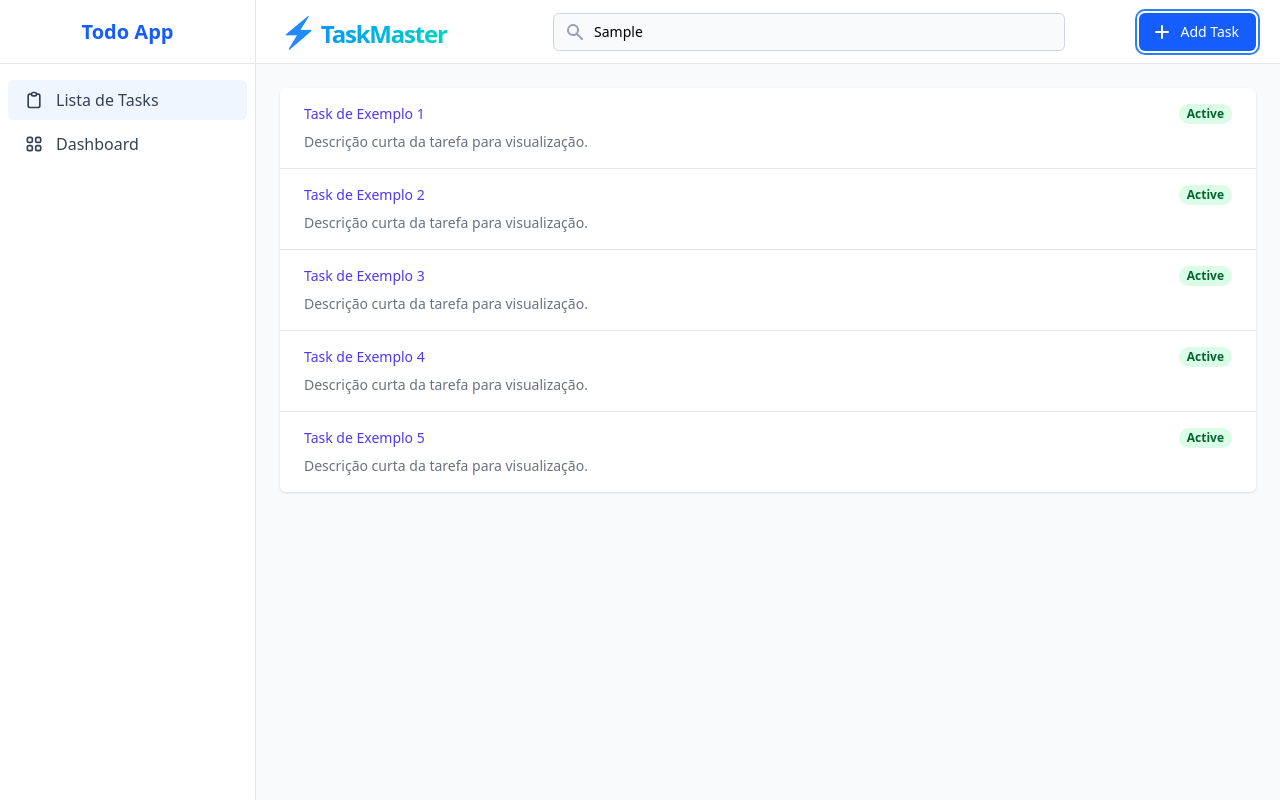
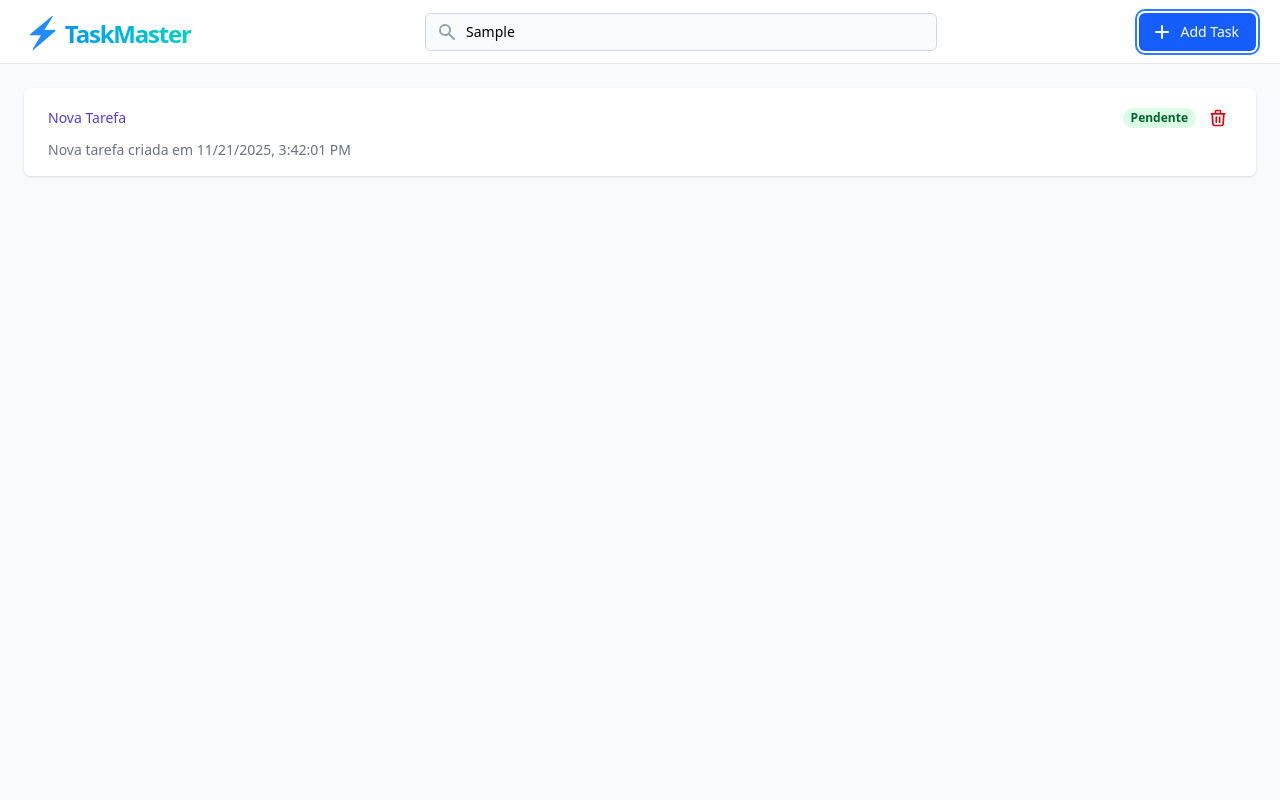
Before and after one commit to DanteWaker/desafio-vue-tasks-jose-denner-lira-do-nascimento, a Vue app: page /tasks in a window 1280 px wide. Both pictures are taken after typing "Sample" into the empty fields and a click on the button "Add Task". Built offline with nearby package versions, Linux system fonts and the light colour scheme.

Commit message:
feat: implement task management with global store and modal for task details

```diff
--- a/src/_shared/layouts/MainLayout.vue
+++ b/src/_shared/layouts/MainLayout.vue
@@ -1,79 +1,54 @@
 <script setup lang="ts">
-import { ref } from 'vue';
-import { useRouter } from 'vue-router';
+import { ref } from "vue";
+import { useGlobalStore } from "../stores/GlobalStore";
 
-const router = useRouter();
-const searchQuery = ref('');
+const searchQuery = ref("");
+
+const { addTask } = useGlobalStore();
 
 const handleAddTask = () => {
-  console.log('Add task clicked');
-  // Implement add task logic or emit event
+	addTask({
+		description: `Nova tarefa criada em ${new Date().toLocaleString()}`,
+		title: "Nova Tarefa",
+	});
 };
 </script>
 
 <template>
   <div class="flex h-screen bg-gray-50">
-    <aside class="w-64 bg-white border-r border-gray-200 flex flex-col fixed h-full z-10">
-      <div class="h-16 flex items-center justify-center border-b border-gray-200">
-        <span class="text-xl font-bold text-blue-600">Todo App</span>
-      </div>
 
-      <nav class="flex-1 py-4 px-2 space-y-1">
-        <router-link
-          to="/tasks"
-          class="flex items-center px-4 py-2 text-gray-700 hover:bg-blue-50 hover:text-blue-600 rounded-md transition-colors"
-          active-class="bg-blue-50 text-blue-600"
-        >
-          <svg xmlns="http://www.w3.org/2000/svg" class="h-5 w-5 mr-3" fill="none" viewBox="0 0 24 24" stroke="currentColor">
-            <path stroke-linecap="round" stroke-linejoin="round" stroke-width="2" d="M9 5H7a2 2 0 00-2 2v12a2 2 0 002 2h10a2 2 0 002-2V7a2 2 0 00-2-2h-2M9 5a2 2 0 002 2h2a2 2 0 002-2M9 5a2 2 0 012-2h2a2 2 0 012 2" />
-          </svg>
-          Lista de Tasks
-        </router-link>
 
-        <router-link
-          to="/dashboard"
-          class="flex items-center px-4 py-2 text-gray-700 hover:bg-blue-50 hover:text-blue-600 rounded-md transition-colors"
-          active-class="bg-blue-50 text-blue-600"
-        >
-          <svg xmlns="http://www.w3.org/2000/svg" class="h-5 w-5 mr-3" fill="none" viewBox="0 0 24 24" stroke="currentColor">
-            <path stroke-linecap="round" stroke-linejoin="round" stroke-width="2" d="M4 6a2 2 0 012-2h2a2 2 0 012 2v2a2 2 0 01-2 2H6a2 2 0 01-2-2V6zM14 6a2 2 0 012-2h2a2 2 0 012 2v2a2 2 0 01-2 2h-2a2 2 0 01-2-2V6zM4 16a2 2 0 012-2h2a2 2 0 012 2v2a2 2 0 01-2 2H6a2 2 0 01-2-2v-2zM14 16a2 2 0 012-2h2a2 2 0 012 2v2a2 2 0 01-2 2h-2a2 2 0 01-2-2v-2z" />
-          </svg>
-          Dashboard
-        </router-link>
-      </nav>
-    </aside>
-
-    <div class="flex-1 flex flex-col ml-64">
+    <div class="flex-1 flex flex-col">
       <header class="h-16 bg-white border-b border-gray-200 flex items-center justify-between px-6 sticky top-0 z-20">
         <div class="flex items-center">
-           <div class="text-2xl font-extrabold tracking-tighter text-transparent bg-clip-text bg-gradient-to-r from-blue-500 to-teal-400 mr-8">
-             <span class="text-3xl">⚡</span> TaskMaster
-           </div>
+          <div
+            class="text-2xl font-extrabold tracking-tighter text-transparent bg-clip-text bg-gradient-to-r from-blue-500 to-teal-400 mr-8">
+            <span class="text-3xl">⚡</span> TaskMaster
+          </div>
         </div>
 
         <div class="flex-1 max-w-lg mx-4">
           <div class="relative">
             <span class="absolute inset-y-0 left-0 pl-3 flex items-center pointer-events-none">
               <svg class="h-5 w-5 text-gray-400" viewBox="0 0 20 20" fill="currentColor">
-                <path fill-rule="evenodd" d="M8 4a4 4 0 100 8 4 4 0 000-8zM2 8a6 6 0 1110.89 3.476l4.817 4.817a1 1 0 01-1.414 1.414l-4.816-4.816A6 6 0 012 8z" clip-rule="evenodd" />
+                <path fill-rule="evenodd"
+                  d="M8 4a4 4 0 100 8 4 4 0 000-8zM2 8a6 6 0 1110.89 3.476l4.817 4.817a1 1 0 01-1.414 1.414l-4.816-4.816A6 6 0 012 8z"
+                  clip-rule="evenodd" />
               </svg>
             </span>
-            <input
-              v-model="searchQuery"
-              type="text"
+            <input v-model="searchQuery" type="text"
               class="block w-full pl-10 pr-3 py-2 border border-gray-300 rounded-md leading-5 bg-gray-50 placeholder-gray-500 focus:outline-none focus:placeholder-gray-400 focus:border-blue-500 focus:ring-1 focus:ring-blue-500 sm:text-sm transition duration-150 ease-in-out"
-              placeholder="Pesquisar tarefas..."
-            />
+              placeholder="Pesquisar tarefas..." />
           </div>
         </div>
 
         <div>
-          <button
-            @click="handleAddTask"
-            class="inline-flex items-center px-4 py-2 border border-transparent text-sm font-medium rounded-md shadow-sm text-white bg-blue-600 hover:bg-blue-700 focus:outline-none focus:ring-2 focus:ring-offset-2 focus:ring-blue-500"
-          >
+          <button @click="handleAddTask"
+            class="inline-flex items-center px-4 py-2 border border-transparent text-sm font-medium rounded-md shadow-sm text-white bg-blue-600 hover:bg-blue-700 focus:outline-none focus:ring-2 focus:ring-offset-2 focus:ring-blue-500">
             <svg class="-ml-1 mr-2 h-5 w-5" xmlns="http://www.w3.org/2000/svg" viewBox="0 0 20 20" fill="currentColor">
-              <path fill-rule="evenodd" d="M10 3a1 1 0 011 1v5h5a1 1 0 110 2h-5v5a1 1 0 11-2 0v-5H4a1 1 0 110-2h5V4a1 1 0 011-1z" clip-rule="evenodd" />
+              <path fill-rule="evenodd"
+                d="M10 3a1 1 0 011 1v5h5a1 1 0 110 2h-5v5a1 1 0 11-2 0v-5H4a1 1 0 110-2h5V4a1 1 0 011-1z"
+                clip-rule="evenodd" />
             </svg>
             Add Task
           </button>
@@ -82,7 +57,7 @@ const handleAddTask = () => {
 
       <main class="flex-1 overflow-auto p-6">
         <slot>
-            <RouterView />
+          <RouterView />
         </slot>
       </main>
     </div>
--- /dev/null
+++ b/src/_shared/stores/GlobalStore.ts
@@ -0,0 +1,46 @@
+import { useLocalStorage } from "@vueuse/core";
+import { defineStore } from "pinia";
+import type { Task } from "@/modules/tasks/models/TaskView.models";
+
+export const useGlobalStore = defineStore("global", () => {
+	const tasks = useLocalStorage<Task[]>("vue-tasks-db", []);
+
+	const addTask = (
+		task: Omit<Task, "id" | "created_at" | "updated_at" | "is_completed">,
+	) => {
+		const newTask: Task = {
+			...task,
+			id: crypto.randomUUID(),
+			is_completed: false,
+			created_at: new Date(),
+			updated_at: new Date(),
+		};
+		tasks.value.push(newTask);
+	};
+
+	const removeTask = (id: string) => {
+		tasks.value = tasks.value.filter((t) => t.id !== id);
+	};
+
+	const updateTask = (updatedTask: Task) => {
+		const index = tasks.value.findIndex((t) => t.id === updatedTask.id);
+		if (index !== -1) {
+			tasks.value[index] = updatedTask;
+		}
+	};
+
+	const toggleTask = (id: string) => {
+		const task = tasks.value.find((t) => t.id === id);
+		if (task) {
+			task.is_completed = !task.is_completed;
+		}
+	};
+
+	return {
+		tasks,
+		addTask,
+		removeTask,
+		updateTask,
+		toggleTask,
+	};
+});
--- a/src/modules/tasks/views/TasksView.vue
+++ b/src/modules/tasks/views/TasksView.vue
@@ -1,34 +1,112 @@
 <script setup lang="ts">
-import MainLayout from '../../../_shared/layouts/MainLayout.vue';
+import { ref } from "vue";
+import { useGlobalStore } from "../../../_shared/stores/GlobalStore";
+import type { Task } from "../models/TaskView.models";
+
+const { tasks, removeTask } = useGlobalStore();
+
+const selectedTask = ref<Task | null>(null);
+const isModalOpen = ref(false);
+
+const openModal = (task: Task) => {
+	console.log("Abrindo modal para a task:", task);
+	selectedTask.value = task;
+	isModalOpen.value = true;
+};
+const closeModal = () => {
+	isModalOpen.value = false;
+	selectedTask.value = null;
+};
 </script>
 
 <template>
     <div class="space-y-6">
 
-      <div class="bg-white shadow overflow-hidden sm:rounded-md">
-        <ul role="list" class="divide-y divide-gray-200">
-          <li v-for="i in 5" :key="i">
-            <a href="#" class="block hover:bg-gray-50">
+      <div v-if="tasks.length === 0" class="text-center py-12">
+        <svg class="mx-auto h-12 w-12 text-gray-400" fill="none" viewBox="0 0 24 24" stroke="currentColor" aria-hidden="true">
+          <path vector-effect="non-scaling-stroke" stroke-linecap="round" stroke-linejoin="round" stroke-width="2" d="M9 5H7a2 2 0 00-2 2v12a2 2 0 002 2h10a2 2 0 002-2V7a2 2 0 00-2-2h-2M9 5a2 2 0 002 2h2a2 2 0 002-2M9 5a2 2 0 012-2h2a2 2 0 012 2m-3 7h3m-3 4h3m-6-4h.01M9 16h.01" />
+        </svg>
+        <h3 class="mt-2 text-sm font-medium text-gray-900">Não existem tasks cadastradas</h3>
+      </div>
+
+      <div v-else>
+        <ul role="list" class="space-y-3">
+          <li v-for="task in tasks" :key="task.id" class="bg-white shadow overflow-hidden sm:rounded-md">
+            <div class="block hover:bg-gray-50 cursor-pointer" @click="openModal(task)">
               <div class="px-4 py-4 sm:px-6">
                 <div class="flex items-center justify-between">
-                  <p class="text-sm font-medium text-indigo-600 truncate">Task de Exemplo {{ i }}</p>
-                  <div class="ml-2 flex-shrink-0 flex">
+                  <p class="text-sm font-medium text-indigo-600 truncate">{{ task.title }}</p>
+                  <div class="ml-2 flex-shrink-0 flex items-center gap-2">
                     <p class="px-2 inline-flex text-xs leading-5 font-semibold rounded-full bg-green-100 text-green-800">
-                      Active
+                      {{ task.is_completed ? 'Completa' : 'Pendente' }}
                     </p>
+                    <button
+                      @click.stop="removeTask(task.id)"
+                      class="text-red-600 hover:text-red-900 p-1 rounded-full hover:bg-red-50 transition-colors"
+                      title="Excluir task"
+                    >
+                      <svg xmlns="http://www.w3.org/2000/svg" class="h-5 w-5" fill="none" viewBox="0 0 24 24" stroke="currentColor">
+                        <path stroke-linecap="round" stroke-linejoin="round" stroke-width="2" d="M19 7l-.867 12.142A2 2 0 0116.138 21H7.862a2 2 0 01-1.995-1.858L5 7m5 4v6m4-6v6m1-10V4a1 1 0 00-1-1h-4a1 1 0 00-1 1v3M4 7h16" />
+                      </svg>
+                    </button>
                   </div>
                 </div>
                 <div class="mt-2 sm:flex sm:justify-between">
                   <div class="sm:flex">
                     <p class="flex items-center text-sm text-gray-500">
-                      Descrição curta da tarefa para visualização.
+                      {{ task.description }}
                     </p>
                   </div>
                 </div>
               </div>
-            </a>
+            </div>
           </li>
         </ul>
       </div>
+
+      <!-- Modal -->
+      <div v-if="isModalOpen && selectedTask" class="fixed inset-0 z-50 overflow-y-auto" aria-labelledby="modal-title" role="dialog" aria-modal="true">
+        <div class="flex items-end justify-center min-h-screen pt-4 px-4 pb-20 text-center sm:block sm:p-0">
+          <div class="fixed inset-0 bg-gray-500 bg-opacity-75 transition-opacity" aria-hidden="true" @click="closeModal"></div>
+
+          <span class="hidden sm:inline-block sm:align-middle sm:h-screen" aria-hidden="true">&#8203;</span>
+
+          <div class="inline-block align-bottom bg-white rounded-lg text-left overflow-hidden shadow-xl transform transition-all sm:my-8 sm:align-middle sm:max-w-lg sm:w-full">
+            <div class="bg-white px-4 pt-5 pb-4 sm:p-6 sm:pb-4">
+              <div class="sm:flex sm:items-start">
+                <div class="mt-3 text-center sm:mt-0 sm:ml-4 sm:text-left w-full">
+                  <div class="flex justify-between items-center">
+                    <h3 class="text-lg leading-6 font-medium text-gray-900" id="modal-title">
+                      {{ selectedTask.title }}
+                    </h3>
+                    <button type="button" class="text-indigo-600 hover:text-indigo-900">
+                      <svg xmlns="http://www.w3.org/2000/svg" class="h-5 w-5" fill="none" viewBox="0 0 24 24" stroke="currentColor">
+                        <path stroke-linecap="round" stroke-linejoin="round" stroke-width="2" d="M11 5H6a2 2 0 00-2 2v11a2 2 0 002 2h11a2 2 0 002-2v-5m-1.414-9.414a2 2 0 112.828 2.828L11.828 15H9v-2.828l8.586-8.586z" />
+                      </svg>
+                    </button>
+                  </div>
+                  <div class="mt-2">
+                    <p class="text-sm text-gray-500">
+                      {{ selectedTask.description }}
+                    </p>
+                    <div class="mt-4 flex items-center gap-2">
+                      <span class="text-xs text-gray-400">Criado em: {{ new Date(selectedTask.created_at).toLocaleDateString() }}</span>
+                      <span :class="selectedTask.is_completed ? 'bg-green-100 text-green-800' : 'bg-yellow-100 text-yellow-800'" class="px-2 inline-flex text-xs leading-5 font-semibold rounded-full">
+                        {{ selectedTask.is_completed ? 'Concluída' : 'Pendente' }}
+                      </span>
+                    </div>
+                  </div>
+                </div>
+              </div>
+            </div>
+            <div class="bg-gray-50 px-4 py-3 sm:px-6 sm:flex sm:flex-row-reverse">
+              <button type="button" class="mt-3 w-full inline-flex justify-center rounded-md border border-gray-300 shadow-sm px-4 py-2 bg-white text-base font-medium text-gray-700 hover:bg-gray-50 focus:outline-none focus:ring-2 focus:ring-offset-2 focus:ring-indigo-500 sm:mt-0 sm:ml-3 sm:w-auto sm:text-sm" @click="closeModal">
+                Fechar
+              </button>
+            </div>
+          </div>
+        </div>
+      </div>
+
     </div>
 </template>
```
Also changed, not shown: src/modules/tasks/models/TaskView.models.ts (+8 -0 lines), src/modules/tasks/services/TaskView.service.ts (deleted), src/modules/tasks/stores/TasksView.store.ts (deleted), src/modules/tasks/view-models/useTasksView.ts (renamed from src/modules/tasks/viewmodels/useTasksView.ts).
